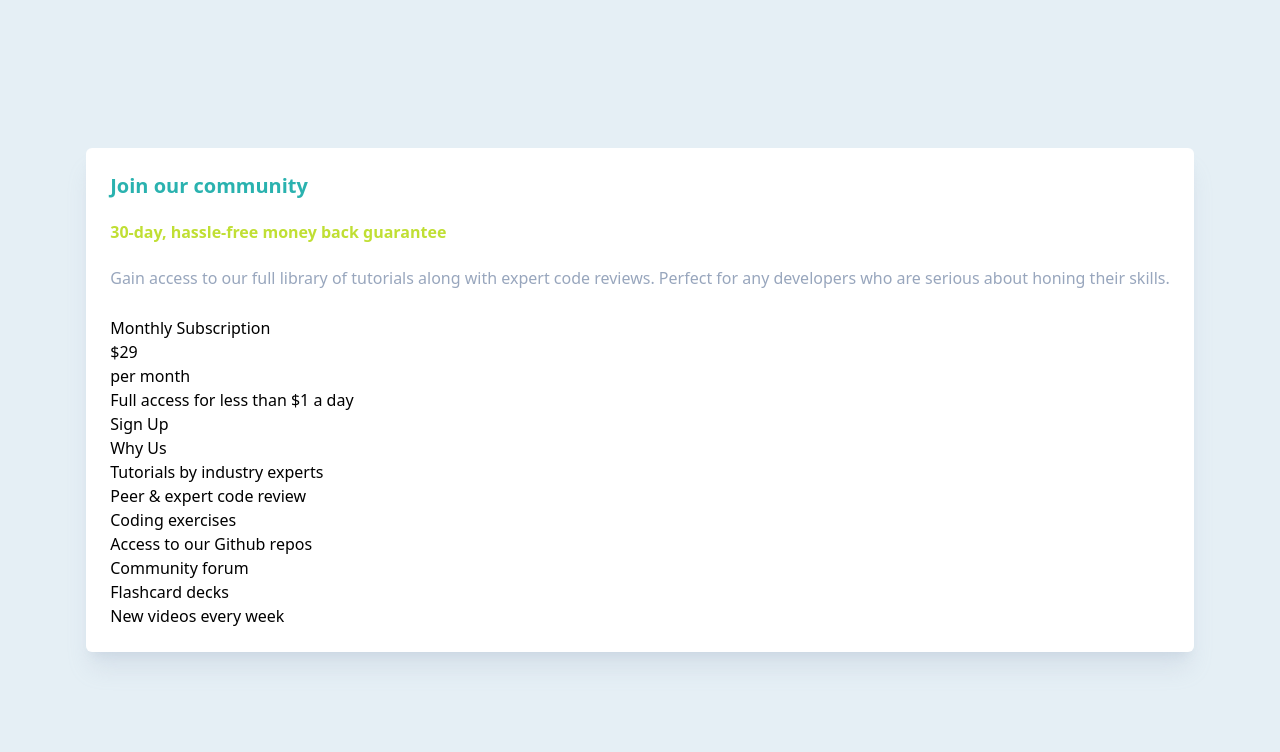
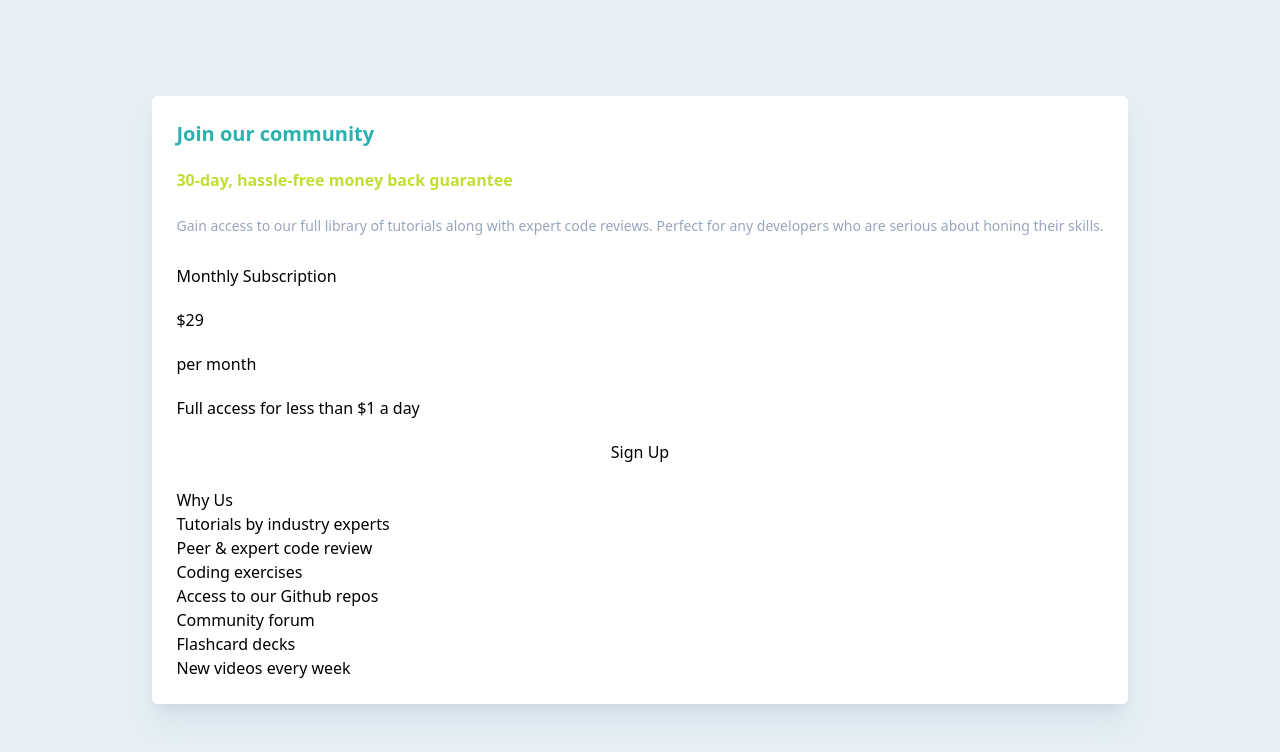
Before and after one commit to arman-karimi-irc/challenge-single-price-grid, a React (Vite) app: page / in a window 1280 px wide. Shown: the top 752 px of the page. Built offline with nearby package versions, Linux system fonts and the light colour scheme.

Commit message:
fix join us font size

```diff
--- a/src/JoinUs.tsx
+++ b/src/JoinUs.tsx
@@ -7,7 +7,7 @@ export default function JoinUs() {
       <h3 className="text-green-400 font-semibold">
         30-day, hassle-free money back guarantee
       </h3>
-      <p className="text-gray-500 leading-7">
+      <p className="text-gray-500 leading-7 text-sm">
         Gain access to our full library of tutorials along with expert code
         reviews. Perfect for any developers who are serious about honing their
         skills.
--- a/src/Subscription.tsx
+++ b/src/Subscription.tsx
@@ -1,7 +1,7 @@
 export default function Subscription() {
   return (
-    <div className="">
-      <h2 className="">Monthly Subscription</h2>
+    <div className="flex flex-col space-y-5 mb-6">
+      <span className="">Monthly Subscription</span>
       <h1 className="inline">$29</h1>
       <p className="">per month</p>
       <h3 className="">Full access for less than $1 a day</h3>
```
